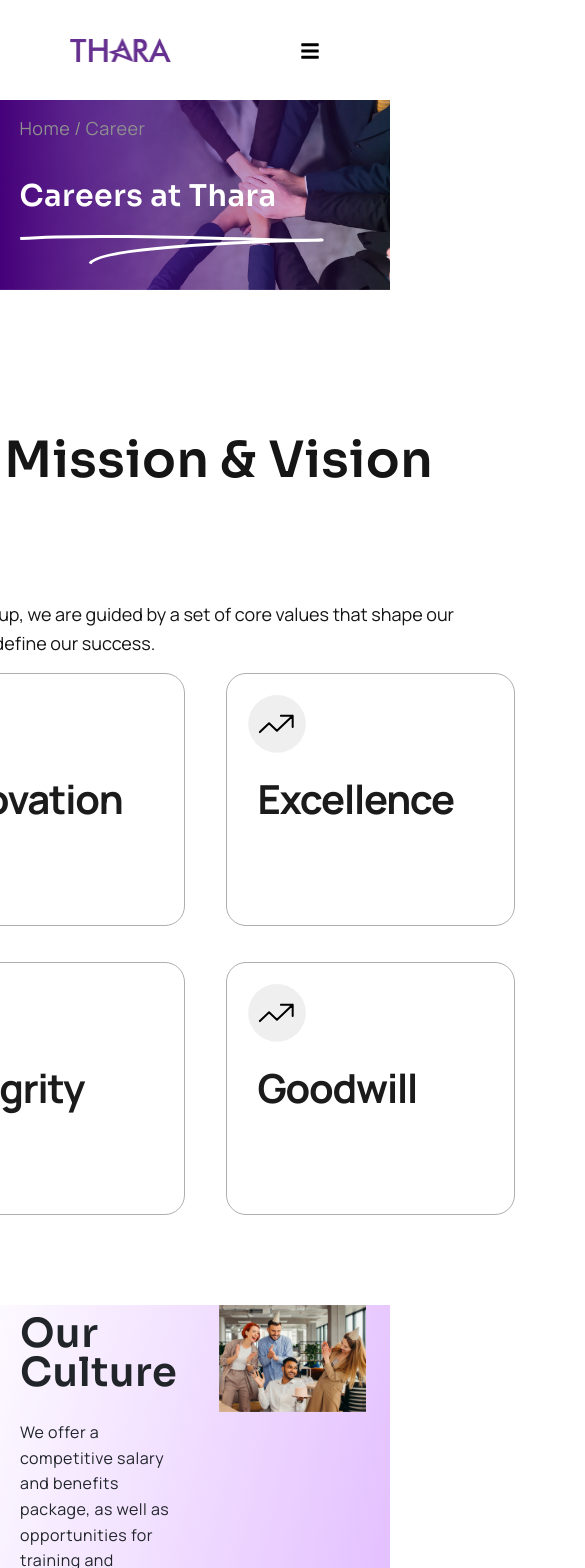
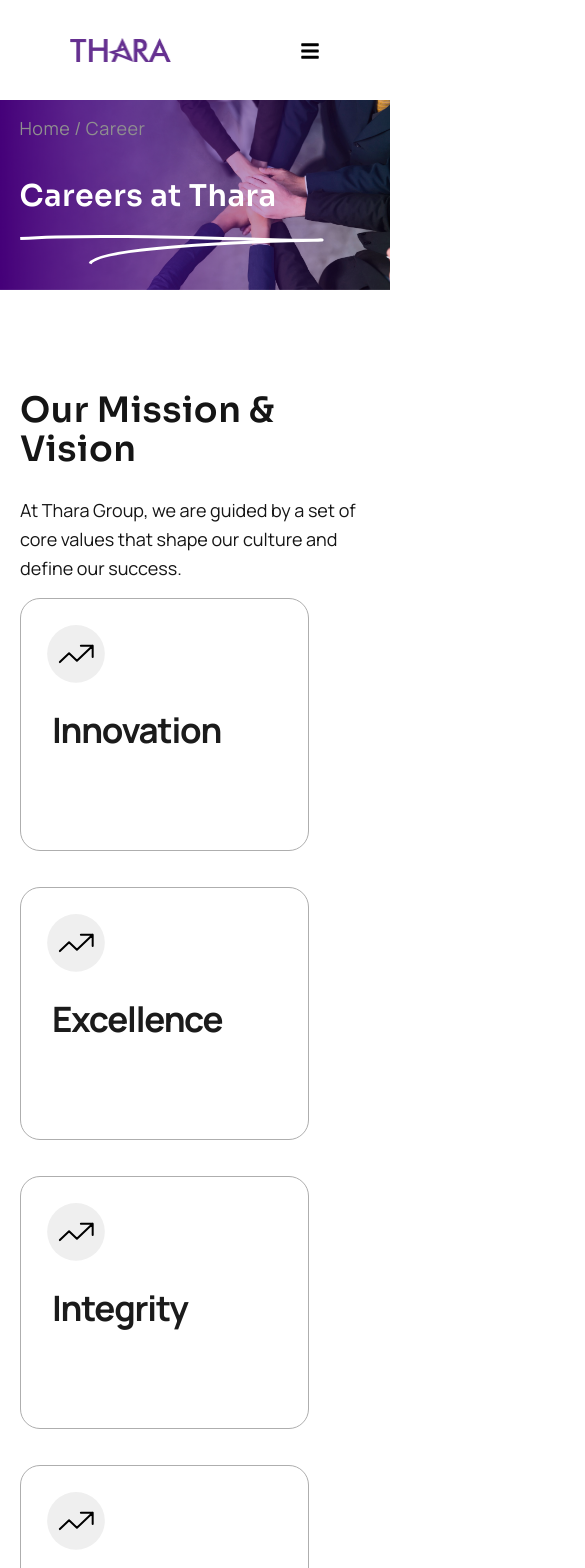
Before and after one commit to ll00lll00l0l/tharafrontend, a React (Create React App) app: page /Career in a window 390 px wide. Shown: the top 1568 px of the page, 585 px wide, since content can reach past the window. Built offline with nearby package versions, Linux system fonts and the light colour scheme.

Commit message:
responsiv

```diff
--- a/src/components/Cvform.css
+++ b/src/components/Cvform.css
@@ -1,16 +1,18 @@
 .cvform{
     padding: 90px 70px;
-
+    @media (max-width: 1040px) {
+        padding: 90px 20px;
+    }
 }
 .cvform h2{
     color: #151515;
 font-family: Sora;
-font-size: 50px;
+font-size: clamp(30px,4vw,50px);
 font-style: normal;
 font-weight: 600;
 line-height: 38.4px; /* 76.8% */
 letter-spacing: 0.5px;
-margin-bottom: 70px ;
+margin-bottom: clamp(30px,4.5vw,70px) ;
 }
 .colp{
     display: flex;
@@ -19,7 +21,7 @@ margin-bottom: 70px ;
 .colp p{
     color: #151515;
     font-family: Manrope;
-    font-size: 18px;
+    font-size: clamp(15px,2.5vw,18px);
     font-style: normal;
     font-weight: 400;
     line-height: 160%; /* 28.8px */
@@ -36,7 +38,7 @@ gap: 61px;
 .colp2 h6{
     color: #151515;
 font-family: Manrope;
-font-size: 18px;
+font-size: clamp(13px,2.5vw,18px);
 font-style: normal;
 font-weight: 400;
 line-height: 160%; /* 28.8px */
@@ -45,11 +47,13 @@ letter-spacing: 0.5px;
 .colp2 span{
     color: #151515;
 font-family: Manrope;
-font-size: 18px;
+font-size: clamp(14px,2.5vw,18px);
 font-style: normal;
 font-weight: 400;
 line-height: 160%; /* 28.8px */
 letter-spacing: 0.5px;
+@media (max-width: 1040px) {
+display: none;  }
 }
 .upsubtn{
         color: #450079;
@@ -71,7 +75,7 @@ letter-spacing: 0.5px;
 .upsubtn a{
     color: #450079;
     font-family: Manrope;
-    font-size: 18px;
+    font-size: clamp(13px,2.5vw,18px);
     font-style: normal;
     font-weight: 400;
     line-height: 38.4px; /* 213.333% */
--- a/src/components/Footer.js
+++ b/src/components/Footer.js
@@ -53,13 +53,13 @@ const Col = styled.div`
   P{
     padding:34px 120px 0 0;
     color: #FFF;
-font-family: Manrope;
     font-size: clamp(15px,2.5vw,18px);
     font-style: normal;
     font-weight: 400;
     line-height: 160%; /* 28.8px */
     letter-spacing: 0.5px;
     text-wrap: balance;
+    font-family: Manrope;
   }
   @media (max-width: 768px) {
     p {
--- a/src/components/Missionstyle.css
+++ b/src/components/Missionstyle.css
@@ -2,36 +2,25 @@
 
 
 .mcontain{
-  display: inline-flex;
-  flex-direction: column;
   align-items: center;
-  gap: auto;
   padding: 81px 0px 90px 70px;
   @media (max-width: 1040px) {
     padding: 81px 0px 90px 20px;
   }
 }
 
-.mgapoo{
-  display: flex;
-  flex-wrap: wrap;
-  flex-direction: column;
-  align-items: flex-start;
 
-}
 .mgrid-container {
     display: flex;
     align-items: center;
     flex-wrap: wrap;
-    align-items: flex-start;
 
   }
-  /* mediaqeury */
+
   .mgrid-item1 {
     display: flex;
     width: 619px;
-    align-items: flex-start;
-    align-content: flex-start;
+
     gap: 36px 41px;
     flex-wrap: wrap;
 
@@ -59,7 +48,7 @@
   .mgrid-child span{
     color: #1B1B1B;
     font-family: Manrope;
-    font-size: 40px;
+    font-size: clamp(35px,4vw,40px);
     font-style: normal;
     font-weight: 700;
     line-height: 123%; /* 49.2px */
@@ -81,7 +70,7 @@
     position: relative;
     display: inline-flex;
     align-items: center;
-    padding: 20px;
+    padding: 25px;
   }
 
   .msvg-container {
@@ -95,18 +84,18 @@
     display: flex;
     flex-direction: column;
     align-items: flex-start;
-    gap: 50px;
+    gap: clamp(5px,2vw,50px);
   }
   .mgrid-item2 span{
     color: #151515;
-    font-size: 50px;
+    font-size: clamp(35px,4vw,50px);
     font-family: Sora;
     font-weight: 600;
     line-height: 38.4px; /* 76.8% */
     letter-spacing: 0.5px;
     font-style: normal;
-    margin-top: 70px;
-    padding-bottom: 70px;
+    margin-top: clamp(20px,4vw,70px);
+    padding-bottom: clamp(20px,4vw,70px);
   }
   .mgrid-item2 p{
     color: #151515;
--- a/src/components/Missionvison.js
+++ b/src/components/Missionvison.js
@@ -8,8 +8,8 @@ import SVG  from './Allsvgcomp.js';
 function Missionvison() {
   return (
     <div className='container-fluid mcontain'>
-      <div className=' mgapoo' >
-      <div className=' '>
+      <div className=' row' >
+      <div className='col-md-6'>
           <div className='mgrid-item2'>
 
             <span>Our Mission & Vision</span>
@@ -19,8 +19,8 @@ function Missionvison() {
 
           </div>
         </div>
-        <div className=' '>
-          <div className=''>
+        <div className='col-md-6 '>
+          <div className='gapoo'>
             <div className='mgrid-container'>
               <div className='mgrid-item1 '>
                 <div className='mgrid-child  col-sm-2'>
--- a/src/components/Ourculture.js
+++ b/src/components/Ourculture.js
@@ -18,7 +18,7 @@ margin-bottom:-40px;
 h2 {
   color: #151515;
   font-family: Sora;
-  font-size: 50px;
+  font-size:clamp(30px,4vw, 50px);
   font-style: normal;
   font-weight: 600;
   line-height: 38.4px;
@@ -28,7 +28,7 @@ h2 {
 p {
   color: #151515;
   font-family: Manrope;
-  font-size: 18px;
+  font-size: clamp(12px,2.5vw,18px);
   font-style: normal;
   font-weight: 400;
   line-height: 160%;
@@ -37,16 +37,10 @@ p {
 
 @media screen and (max-width: 768px) {
   padding: 10px 20px;
+  margin-bottom:30px;
 
-  gap:20px;
+  gap:10px;
 
-  h2 {
-    font-size: 40px;
-  }
-
-  p {
-    font-size: 16px;
-  }
 }
 `;
 const Div = styled.div`
@@ -54,11 +48,11 @@ display: flex;
 
 `
 const IMGdiv = styled.div`
-img-fluid{
+/* img-fluid{
   display: 'block';
     width: '100%';
     height: 'auto';
-}
+} */
 `
 const Ourculture = () => {
   return (
```
Lines whose indentation alone changed are shown as unchanged.
